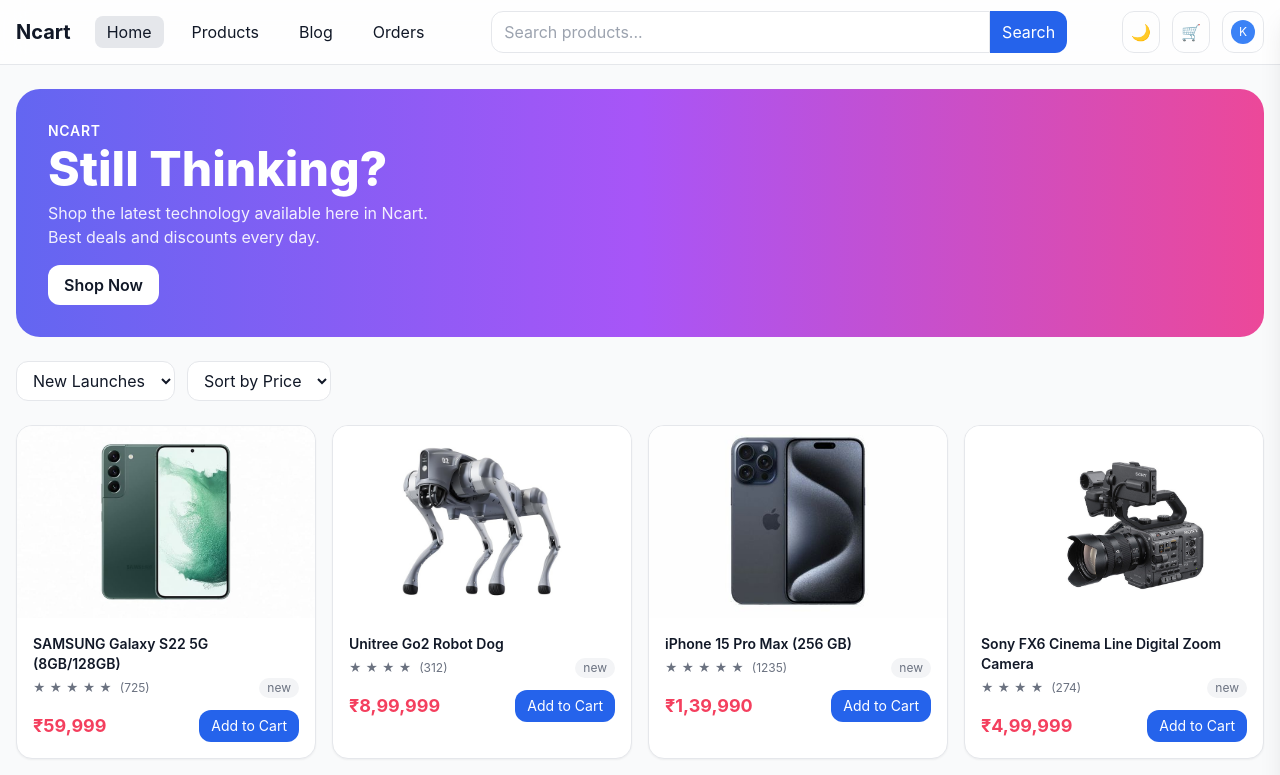
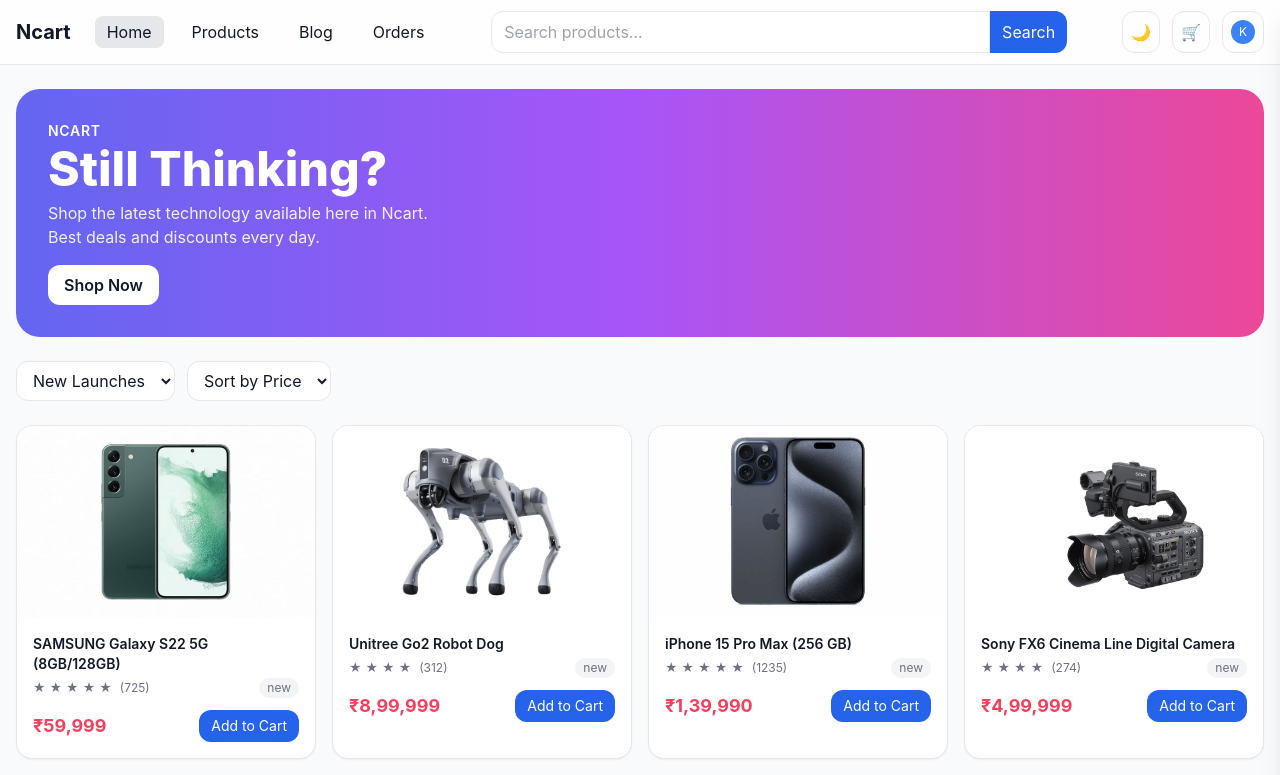
Before and after one commit to Korikanas/Ncart-Naveen, a React (Vite) app: page / in a window 1280 px wide. Shown: the top 775 px of the page. Built offline with nearby package versions, Linux system fonts and the light colour scheme; the HTML template or start-up script is replaced by a standard one.

Commit message:
Update products.js

```diff
--- a/src/data/products.js
+++ b/src/data/products.js
@@ -19,7 +19,7 @@
 {id: "n-unitree-go2",name: "Unitree Go2 Robot Dog", price: 899999,category: "new",img: "img/dog.jpg",rating: 4.8,reviews: 312, desc: "AI Mobility | 4D LIDAR | Autonomous Navigation"},
 {id: "g-logi-k480", name: "Logitech K480 Multidevice Bluetooth Tablet Keyboard", price: 2999, category: "Gadgets", img: "img/keybord.jpg",rating: 4.5, reviews: 1485, desc: "Multi-Device | Easy-Switch Dial | Built-in Cradle"},
   { id: "p-15pm", name: "iPhone 15 Pro Max (256 GB)", price: 139990, category: "new", img: "img/iPhone_15.jpg", rating: 5, reviews: 1235, desc: "6.7” Super Retina XDR | A17 Pro | 48MP" },
-{ id: "n-sony-fx6", name: "Sony FX6 Cinema Line Digital Zoom Camera", price: 499999, category: "new", img: "img/cam.jpg", rating: 4.9, reviews: 274, desc: "4K Full-Frame | Fast Hybrid AF | Professional Video"},
+{ id: "n-sony-fx6", name: "Sony FX6 Cinema Line Digital Camera", price: 499999, category: "new", img: "img/cam.jpg", rating: 4.9, reviews: 274, desc: "4K Full-Frame | Fast Hybrid AF | Professional Video"},
   { id: "g-spigen-pb", name: "Spigen 10000 mAh MagSafe", price: 2399, category: "Gadgets", img: "img/Spigen.jpg", rating: 5, reviews: 764, desc: "20W Wireless | Ultra-compact" },
   { id: "g-buds3", name: "Samsung Galaxy Buds 3 (Silver)", price: 13850, category: "new", img: "img/buds.avif", rating: 4, reviews: 451, desc: "24-bit Hi-Fi | up to 36H | IP57" },
   { id: "n-dji-avata2", name: "DJI Avata 2 Fly More Combo", price: 139000, category: "new", img: "img/dji.jpg", rating: 5, reviews: 734, desc: "4K | Built‑in Prop Guard | POV" },
```
